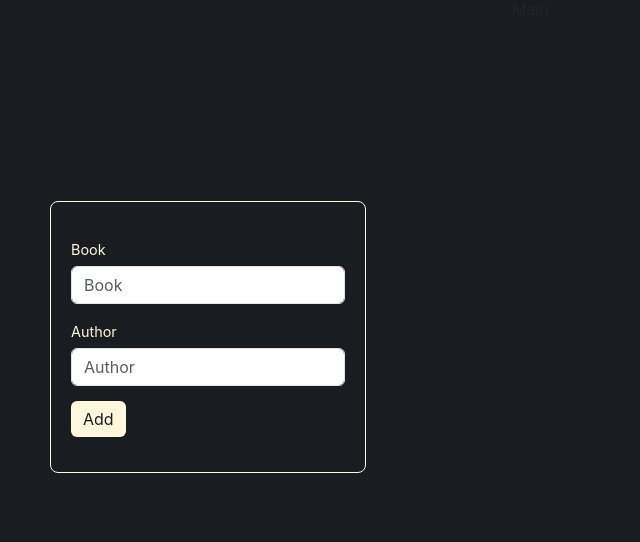
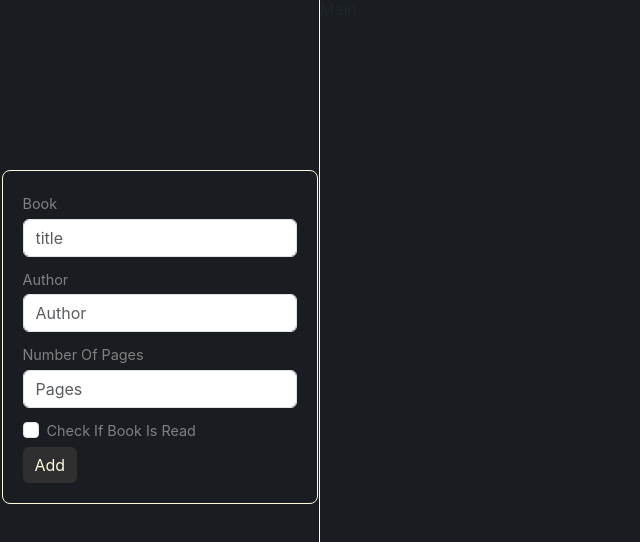
Before and after one commit to Kummirai/LIBRARY, a plain HTML site: page index.html in a window 1280 px wide. Shown: the part 96-638 px from the top of the page, without its empty margins (0-640 px from the left). Drawn offline with nearby package versions, Linux system fonts and the light colour scheme.

Commit message:
Add more input fields: checkbox and numbers of pages

```diff
--- a/index.html
+++ b/index.html
@@ -33,7 +33,7 @@
                 type="text"
                 class="form-control"
                 id="book"
-                placeholder="Book"
+                placeholder="title"
               />
             </div>
             <div class="form-group">
@@ -45,6 +45,25 @@
                 placeholder="Author"
               />
             </div>
+            <div class="form-group">
+              <label for="pages">Number Of Pages</label>
+              <input
+                type="number"
+                class="form-control"
+                id="pages"
+                placeholder="Pages"
+              />
+            </div>
+            <div class="form-check">
+              <input
+                type="checkbox"
+                class="form-check-input"
+                id="exampleCheck1"
+              />
+              <label class="form-check-label" for="exampleCheck1"
+                >Check If Book Is Read</label
+              >
+            </div>
             <button type="submit" class="btn btn-primary">Add</button>
           </form>
         </aside>
--- a/index.js
+++ b/index.js
@@ -0,0 +1 @@
+function Book(title, author, pages, isRead) {}
--- a/style.css
+++ b/style.css
@@ -34,21 +34,22 @@ header p {
 
 section {
   display: grid;
-  grid-template-columns: 2fr 3fr;
+  grid-template-columns: 1fr 3fr;
   grid-template-rows: repeat(6, 1fr);
   height: 100%;
 }
 
 section > aside {
-  grid-column: 1 / 3;
+  grid-column: 1 / 2;
   grid-row: 1 / -1;
   display: flex;
   align-items: center;
-  margin: 0 0 0 50px;
+  justify-content: center;
+  border-right: 1px solid #fff8dc;
 }
 
 form {
-  height: 40%;
+  min-height: fit-content;
   display: flex;
   flex-direction: column;
   justify-content: space-evenly;
@@ -59,24 +60,29 @@ form {
 }
 
 form .btn {
-  background-color: #fff8dc;
-  color: #191d22;
+  background-color: rgb(48, 47, 47);
+  color: #fff8dc;
   border: none;
 }
 
+form div{
+  margin-bottom: 10px;
+}
 form label {
-  margin: 0 0 5px 0;
-  color: #fff8dc;
+  margin: 0 0 4px 0;
+  color: gray;
   font-size: 0.9rem;
 }
 
 form .btn:hover {
   background-color: #191d22;
   color: #fff8dc;
-  border: none;
+  border: 1px solid #fff8dc;
 }
 
 section > main {
   grid-column: 2 / -1;
   grid-row: 1 / -1;
+  display: grid;
+  grid-template-columns: repeat();
 }
```
